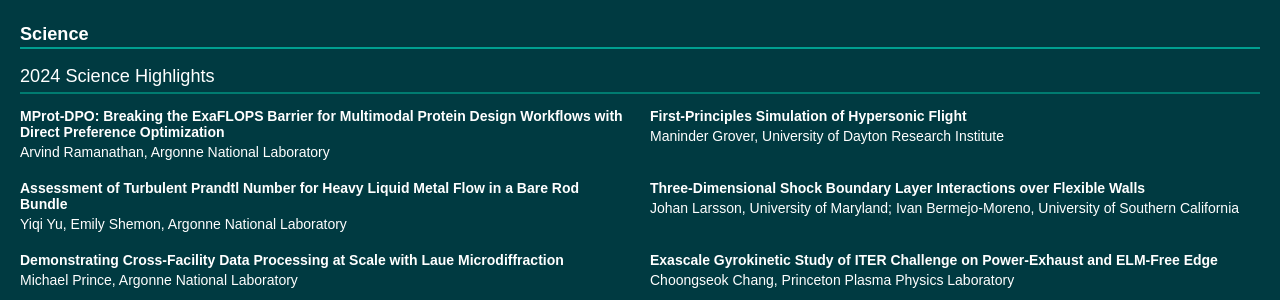
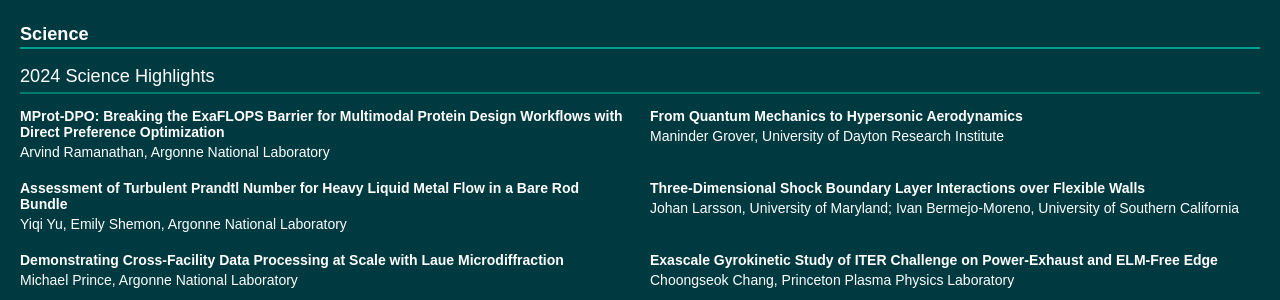
Before and after one commit to argonne-lcf/AR2024, a Jekyll site: the page built from index.md, in a window 1280 px wide. Shown: the part 3044-3344 px from the top of the page. Built offline with Jekyll 4.4.1, drawn with Linux system fonts in a browser that asks for light colours; some web fonts are replaced; some of the changed lines change nothing that is shown.

Commit message:
Update 06grover.md
title, pubs

```diff
--- a/_highlights/06grover.md
+++ b/_highlights/06grover.md
@@ -4,7 +4,7 @@
 theme: white
 permalink: 'science/highlights/grover'
 
-title: 'First-Principles Simulation of Hypersonic Flight'
+title: 'From Quantum Mechanics to Hypersonic Aerodynamics'
 pi: 'Maninder Grover, University of Dayton Research Institute'
 award: 'INCITE'
 systems: 'Theta'
@@ -22,12 +22,12 @@
     date: 'July 2023'
     publisher: 'Cambridge University Press'
     url: 'https://doi.org/10.1017/jfm.2023.437'
-  - authors: 'Grover, M. S., A. M. Verhoff, P. Valentini, and N. J. Bisek'
-    title: 'First Principles Simulation of Reacting Hypersonic Flow over a Blunt Wedge'
-    source: 'Physics of Fluids'
-    date: 'August 2023'
-    publisher: 'AIP Publishing'
-    url: 'https://doi.org/10.1063/5.0161570'
+  - authors: 'Grover, M. S., P. Valentini, and N. Bisek'
+    title: 'Ab Initio Investigation of a Hypersonic Double Cone Experiment'
+    source: 'Science Advances'
+    date: 'February 2025'
+    publisher: 'AAAS'
+    url: 'https://doi.org/10.1126/sciadv.ads2147'
 
 ---
 
```
